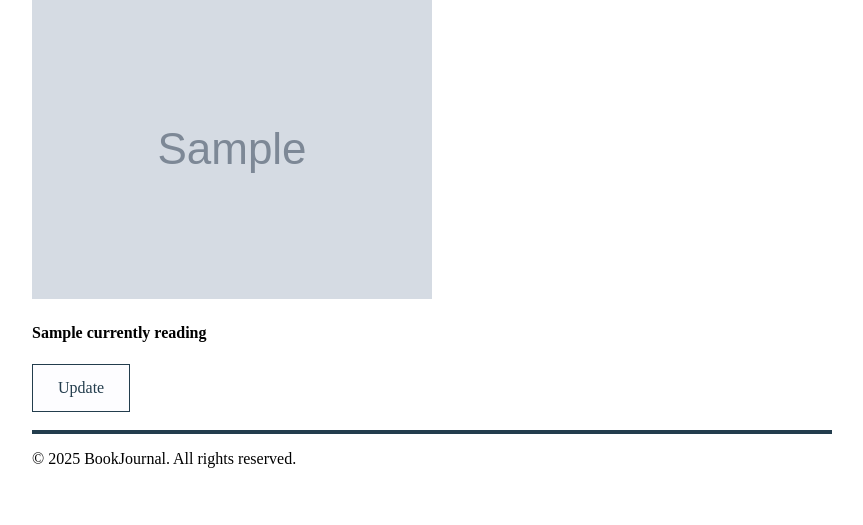
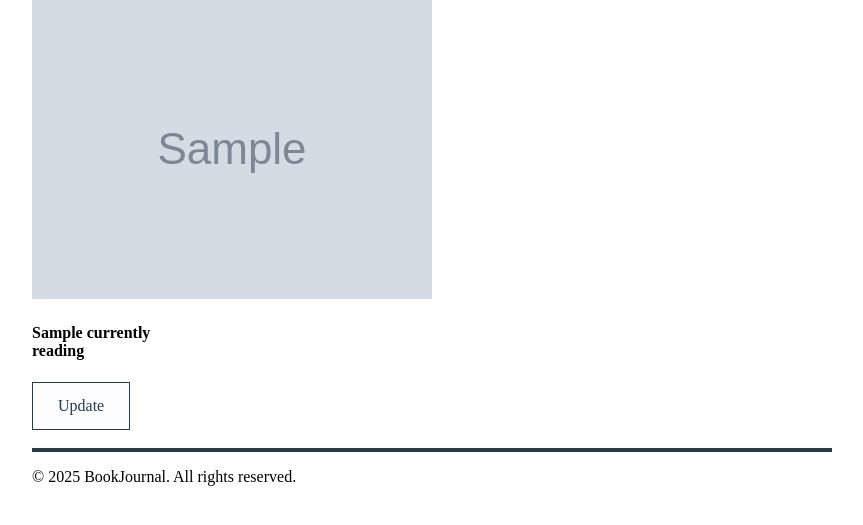
Before and after one commit to Oddish1/book_journal, a Django app: template templates/library.html in a window 1280 px wide. Shown: the part 238-763 px from the top of the page, without its empty margins (208-1071 px from the left). Run offline with Django 3.2, Linux system fonts and the light colour scheme; the template is opened without the code that fills it: most values are stand-ins (such as "Sample title", 1, 10 or a date in 2020); grey boxes marked "Sample" are stand-in pictures.

```diff
--- a/static/index.css
+++ b/static/index.css
@@ -136,3 +136,19 @@ div.journal-heading {
 	align-items: center;
 	gap: 1rem;
 }
+
+div.book-card {
+	align-items: center;
+	border: 1px;
+	border-radius: 4px;
+}
+
+h4.book-title {
+	max-width: 128px;
+}
+
+div.currently-reading-books {
+	display: flex;
+	flex-wrap: wrap;
+	gap: 2rem;
+}
--- a/templates/library.html
+++ b/templates/library.html
@@ -16,7 +16,7 @@
 				{% for book in currently_reading %}
 					<div class="book-card">
 						<img src="/media/{{ book.thumbnail_cover.image }}" alt="Book Cover">
-						<h4>{{ book.title }}</h4>
+						<h4 class="book-title">{{ book.title }}</h4>
 						<a class="button-b" href="{% url 'new_journal_with_book' book.id %}">Update</a>
 					</div>
 				{% endfor %}
```
Also changed, not shown: book_journal_project/views.py (+6 -7 lines).
